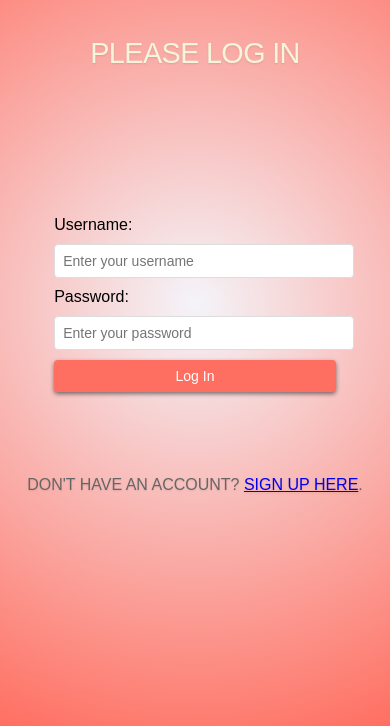
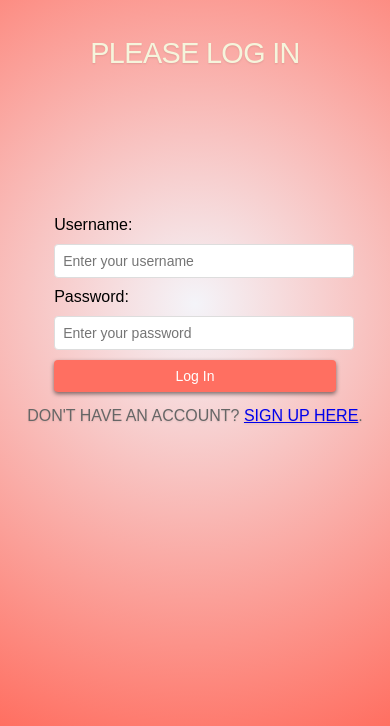
Before and after one commit to Gianmarcos794/Recipe-Finder, a plain HTML site: page login.html in a window 390 px wide. Shown: the part 118-844 px from the top of the page. Drawn offline with Linux system fonts and the light colour scheme.

Commit message:
Update login.css

```diff
--- a/login.css
+++ b/login.css
@@ -159,8 +159,7 @@ form button:hover {
 
   .p {
     font-size: 1rem;
-    margin-top: auto;
-    top: 70%;
+
   }
 
   .form-container {
```
